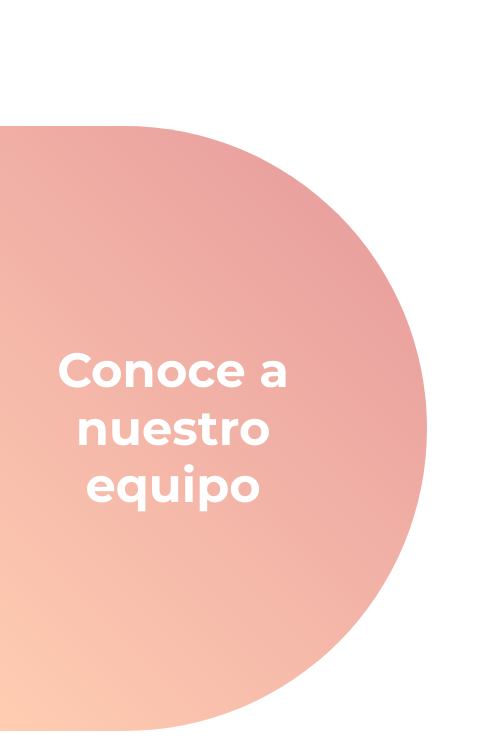
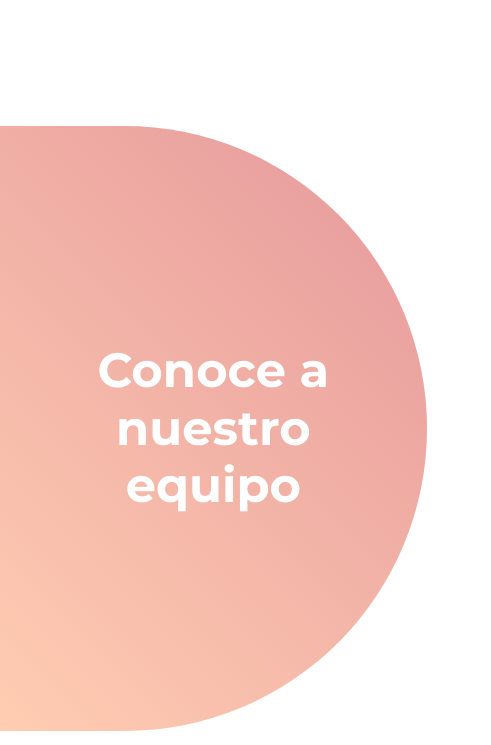
Before and after one commit to Neumann-ai/Proyecto-Gurpo-D, a plain HTML site: page GrupoD/Index.html in a window 1280 px wide. Shown: the part 1880-2625 px from the top of the page, 0-491 px from the left. Drawn offline with nearby package versions, Linux system fonts and the light colour scheme; grey boxes are pictures that could not be loaded.

Commit message:
Add files via upload

```diff
--- a/GrupoD/Index.html
+++ b/GrupoD/Index.html
@@ -238,7 +238,7 @@
 
                     <!---TEAM---->
                     <section id="team" class="lista-team row d-flex justify-content-center">
-                        <div class="titulo col-12 col-lg-4 d-flex align-items-center">
+                        <div class="titulo col-12 col-lg-4 d-flex justify-content-center align-items-center">
                             <h2 class="fw-bold text-center">Conoce a nuestro equipo</h2>
                         </div>
                         <div class="miembro col-12 col-sm-6 col-md-4 col-lg-4 d-flex justify-content-center my-3">
```
